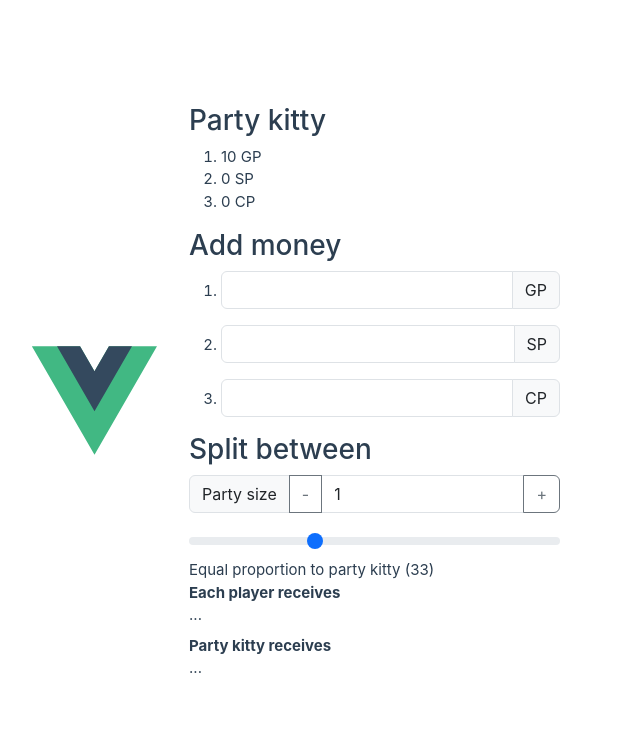
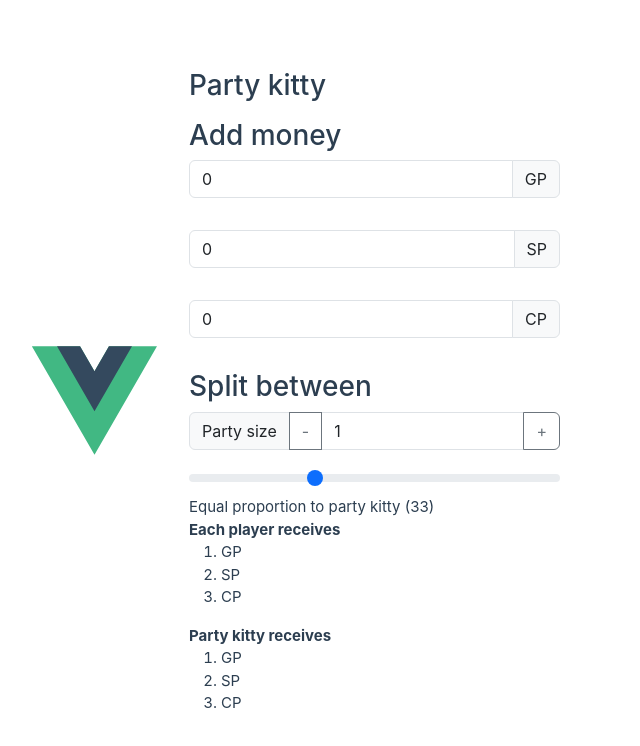
Before and after one commit to Trantion897/party-kitty, a Vue app: page / in a window 1280 px wide. Shown: the top 746 px of the page, without its empty margins (0-640 px from the left). Built offline with nearby package versions, Linux system fonts and the light colour scheme.

Commit message:
Works with GP, SP and CP
Does not transfer between currencies: each is handled separately

```diff
--- a/src/components/AddMoney.vue
+++ b/src/components/AddMoney.vue
@@ -5,7 +5,12 @@ import MoneyInput from './MoneyInput.vue'
 import MoneyDisplay from './MoneyDisplay.vue'
 import SplitControl from './SplitControl.vue'
 
-const moneyInput = ref({});
+const currencies = ['GP', 'SP', 'CP'];
+const amount = ref({
+	GP: 0,
+	SP: 0,
+	CP: 0
+});
 const partySize = ref(1);
 const splitRatio = ref(33);
 
@@ -23,7 +28,7 @@ const onChangeSplitRatio = function(newRatio) {
 }
 
 const onChangeMoneyInput = function(currency, newValue) {
-    moneyInput.value[currency] = newValue;
+    amount.value[currency] = newValue;
     updateSplit();
 }
 
@@ -66,10 +71,16 @@ const calculateSplit = function(totalMoney, numPlayers) {
 }
 
 const updateSplit = function() {
-	const gpSplit = calculateSplit(moneyInput.value.GP, partySize.value);
+	const playerSplit = {};
+	const partySplit = {};
+	currencies.forEach((currency) => {
+		const split = calculateSplit(amount.value[currency], partySize.value);
+		playerSplit[currency] = split.player;
+		partySplit[currency] = split.kitty;
+	});
 
-	playerShare.value = gpSplit.player;
-	partyShare.value = gpSplit.kitty;
+	playerShare.value = playerSplit;
+	partyShare.value = partySplit;
 }
 
 </script>
@@ -77,24 +88,14 @@ const updateSplit = function() {
 <template>
 	<section>
 		<h3>Add money</h3>
-		<ol>
-			<li>
-				<money-input currency="GP" @change="onChangeMoneyInput"></money-input>
-			</li>
-			<li>
-				<money-input currency="SP" @change="onChangeMoneyInput"></money-input>
-			</li>
-			<li>
-				<money-input currency="CP" @change="onChangeMoneyInput"></money-input>
-			</li>
-		</ol>
+		<money-input :currencies="currencies" :amounts="amount" @change="onChangeMoneyInput"></money-input>
 		<split-control :partySize="partySize" @changePartySize="onChangePartySize" :splitRatio="splitRatio" @changeSplitRatio="onChangeSplitRatio"></split-control>
 
 		<dl>
 		    <dt>Each player receives</dt>
-		    <dd>{{playerShare}}</dd>
+		    <dd><money-display :currencies="currencies" :amounts="playerShare"></money-display></dd>
 		    <dt>Party kitty receives</dt>
-		    <dd>{{partyShare}}</dd>
+		    <dd><money-display :currencies="currencies" :amounts="partyShare"></money-display></dd>
 		</dl>
 	</section>
 </template>
--- /dev/null
+++ b/src/components/CurrencyDisplay.vue
@@ -0,0 +1,10 @@
+<script setup>
+const props = defineProps({
+	currency: String,
+	amount: Number
+});
+</script>
+
+<template>
+	<span>{{ amount }}</span> <span>{{ currency }}</span>
+</template>
--- /dev/null
+++ b/src/components/CurrencyInput.vue
@@ -0,0 +1,21 @@
+<script setup>
+import { ref } from 'vue';
+
+const emit = defineEmits(['change']);
+
+const props = defineProps({
+	currency: String,
+	amount: Number
+});
+
+const changeValue = function(event) {
+    emit("change", props.currency, event.target.value);
+}
+</script>
+
+<template>
+	<div class="input-group mb-3">
+	    <input type="number" class="form-control" aria-label="Amount in {{currency}}" :value="amount" @change="changeValue" />
+	    <span class="input-group-text">{{currency}}</span>
+	</div>
+</template>
--- a/src/components/MoneyDisplay.vue
+++ b/src/components/MoneyDisplay.vue
@@ -1,10 +1,15 @@
 <script setup>
+import CurrencyDisplay from './CurrencyDisplay.vue'
 const props = defineProps({
-	currency: String,
-	amount: Number
+	currencies: Array,
+	amounts: Object
 });
 </script>
 
 <template>
-	<span>{{ amount }}</span> <span>{{ currency }}</span>
+	<ol>
+		<li v-for="currency in currencies">
+			<currency-display :currency="currency" :amount="amounts[currency]"></currency-display>
+		</li>
+	</ol>
 </template>
--- a/src/components/MoneyInput.vue
+++ b/src/components/MoneyInput.vue
@@ -1,21 +1,22 @@
 <script setup>
 import { ref } from 'vue';
+
+import CurrencyInput from './CurrencyInput.vue'
 
 const emit = defineEmits(['change']);
 
 const props = defineProps({
-	currency: String,
-	amount: Number
+	currencies: Array,
+	amounts: Object
 });
 
-const changeValue = function(event) {
-    emit("change", props.currency, event.target.value);
+const changeValue = function(currency, value) {
+    emit("change", currency, value);
 }
 </script>
 
 <template>
-	<div class="input-group mb-3">
-	    <input type="number" class="form-control" aria-label="Amount in {{currency}}" :value="amount" @change="changeValue" />
-	    <span class="input-group-text">{{currency}}</span>
+	<div class="input-group mb-3" v-for="currency in currencies">
+	    <currency-input :currency="currency" :amount="amounts[currency]" @change="changeValue"></currency-input>
 	</div>
 </template>
--- a/src/components/TheKitty.vue
+++ b/src/components/TheKitty.vue
@@ -5,16 +5,6 @@ import MoneyDisplay from './MoneyDisplay.vue'
 <template>
 	<section>
 		<h3>Party kitty</h3>
-		<ol>
-			<li>
-				<money-display currency="GP" :amount="10"></money-display>
-			</li>
-			<li>
-				<money-display currency="SP" :amount="0"></money-display>
-			</li>
-			<li>
-				<money-display currency="CP" :amount="0"></money-display>
-			</li>
-		</ol>
+		<money-display></money-display>
 	</section>
 </template>
```
